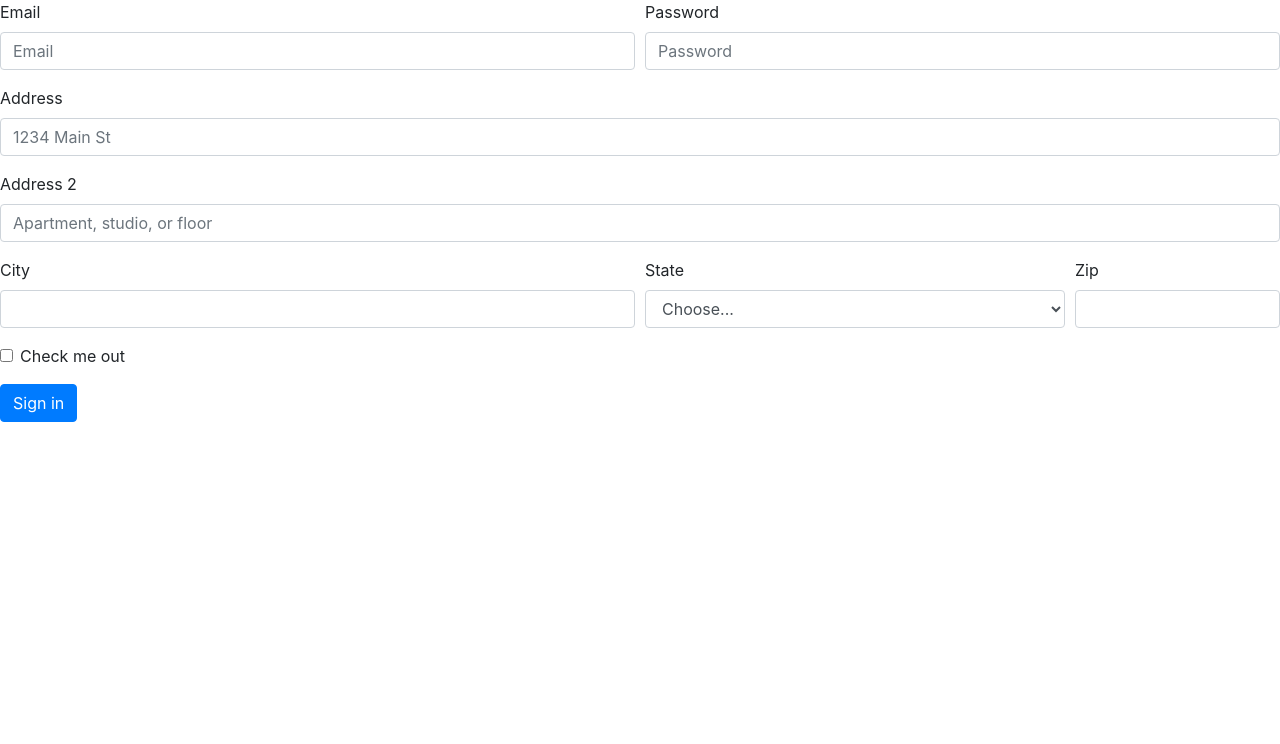
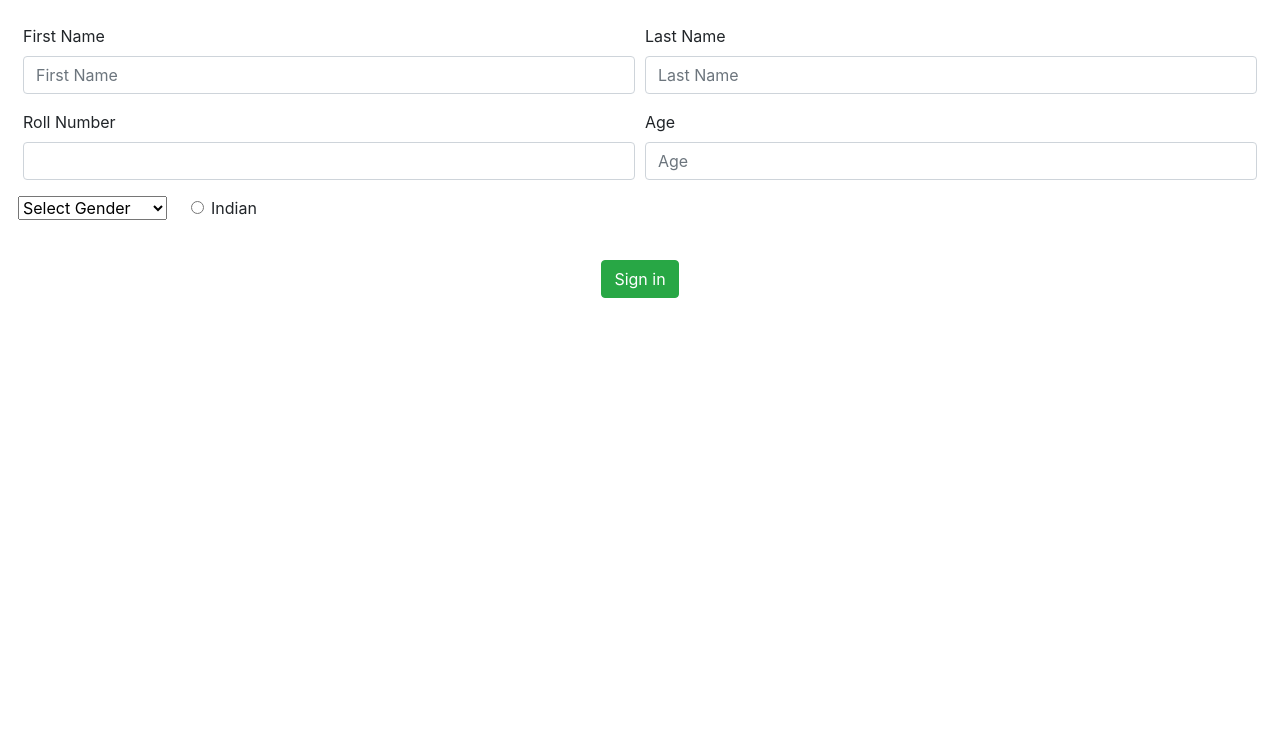
Before and after one commit to ritik-accolite/StudentRegistrationForm, a plain HTML site: page index.html in a window 1280 px wide. Shown: the part 56-800 px from the top of the page. Drawn offline with nearby package versions, Linux system fonts and the light colour scheme.

Commit message:
Added JS implementation

```diff
--- a/index.html
+++ b/index.html
@@ -11,65 +11,54 @@
 
 <body>
     <nav class="navbar navbar-expand-lg navbar-light bg-primary">
-        <a class="navbar-brand" href="#">Navbar</a>
+        <a class="navbar-brand " href="#">Student Registration</a>
         <button class="navbar-toggler" type="button" data-toggle="collapse" data-target="#navbarNavAltMarkup"
             aria-controls="navbarNavAltMarkup" aria-expanded="false" aria-label="Toggle navigation">
             <span class="navbar-toggler-icon"></span>
         </button>
-        <div class="collapse navbar-collapse" id="navbarNavAltMarkup">
-            <div class="navbar-nav">
-                <a class="nav-item nav-link active" href="#">Home <span class="sr-only">(current)</span></a>
-                <a class="nav-item nav-link" href="#">Features</a>
-                <a class="nav-item nav-link" href="#">Pricing</a>
-            </div>
-        </div>
     </nav>
-    <form>
+    <div class="container mw-100 min-vh-100">
+
+        <form id = "registrationForm" class="mx-2 my-4">
             <div class="form-row">
                 <div class="form-group col-md-6">
-            <label for="inputEmail4">Email</label>
-            <input type="email" class="form-control" id="inputEmail4" placeholder="Email">
+                    <label for="firstName">First Name</label>
+                    <input type="text" class="form-control" id="firstName" placeholder="First Name">
                 </div>
                 <div class="form-group col-md-6">
-            <label for="inputPassword4">Password</label>
-            <input type="password" class="form-control" id="inputPassword4" placeholder="Password">
+                    <label for="lastName">Last Name</label>
+                    <input type="text" class="form-control" id="lastName" placeholder="Last Name">
                 </div>
-        </div>
-        <div class="form-group">
-          <label for="inputAddress">Address</label>
-          <input type="text" class="form-control" id="inputAddress" placeholder="1234 Main St">
-        </div>
-        <div class="form-group">
-          <label for="inputAddress2">Address 2</label>
-          <input type="text" class="form-control" id="inputAddress2" placeholder="Apartment, studio, or floor">
             </div>
             <div class="form-row">
                 <div class="form-group col-md-6">
-            <label for="inputCity">City</label>
-            <input type="text" class="form-control" id="inputCity">
+                    <label for="inputroll">Roll Number</label>
+                    <input type="number" class="form-control" id="inputroll">
                 </div>
-          <div class="form-group col-md-4">
-            <label for="inputState">State</label>
-            <select id="inputState" class="form-control">
-              <option selected>Choose...</option>
-              <option>...</option>
-            </select>
-          </div>
-          <div class="form-group col-md-2">
-            <label for="inputZip">Zip</label>
-            <input type="text" class="form-control" id="inputZip">
+                <div class="form-group col-md-6">
+                    <label for="inputAge">Age</label>
+                    <input type="number" class="form-control" id="inputAge" placeholder="Age">
                 </div>
             </div>
-        <div class="form-group">
-          <div class="form-check">
-            <input class="form-check-input" type="checkbox" id="gridCheck">
-            <label class="form-check-label" for="gridCheck">
-              Check me out
+
+            <div class="form-row">
+            <select class="form-select form-select-lg mb-3" aria-label="Default select example" id ='gender'>
+                <option selected>Select Gender</option>
+                <option value="1">Male</option>
+                <option value="2">Female</option>
+                <option value="3">Prefer not to Say</option>
+              </select>
+            <div class="form-check mx-4">
+                <input class="form-check-input" type="radio" name="flexRadioDefault" id="flexRadioDefault1">
+                <label class="form-check-label" for="flexRadioDefault1">
+                    Indian
                 </label>
             </div>
             </div>
-        <button type="submit" class="btn btn-primary">Sign in</button>
+            <center><button type="submit" class="btn btn-success my-4">Sign in</button></center>
         </form>
+    </div>
+<script src="./main.js"></script>
 </body>
 
 </html>
--- /dev/null
+++ b/main.js
@@ -0,0 +1,34 @@
+document.getElementById('registrationForm').addEventListener('submit', function(event) {
+    event.preventDefault();
+
+    const firstName = document.getElementById('firstName').value;
+    const lastName = document.getElementById('lastName').value;
+    const inputroll = document.getElementById('inputroll').value;
+    const inputage = document.getElementById('inputAge').value;
+    var e = document.getElementById("gender");
+    var text = e.options[e.selectedIndex].text;
+    if (document.getElementById('flexRadioDefault1').checked) {
+        value = "Indian";
+      }
+    else{
+        value = 'International';
+    }
+    const formData = {
+        firstName: firstName,
+        lastName: lastName,
+        Gender: text,
+        inputage: inputage,
+        inputroll: inputroll,
+        Nationality: value,
+    };
+    console.log(formData)
+    saveFormData(formData);
+});
+
+function saveFormData(formData) {
+    const storedFormData = JSON.parse(localStorage.getItem('formData')) || [];
+
+    storedFormData.push(formData);
+
+    localStorage.setItem('formData', JSON.stringify(storedFormData));
+}
```
Lines whose indentation alone changed are shown as unchanged.
